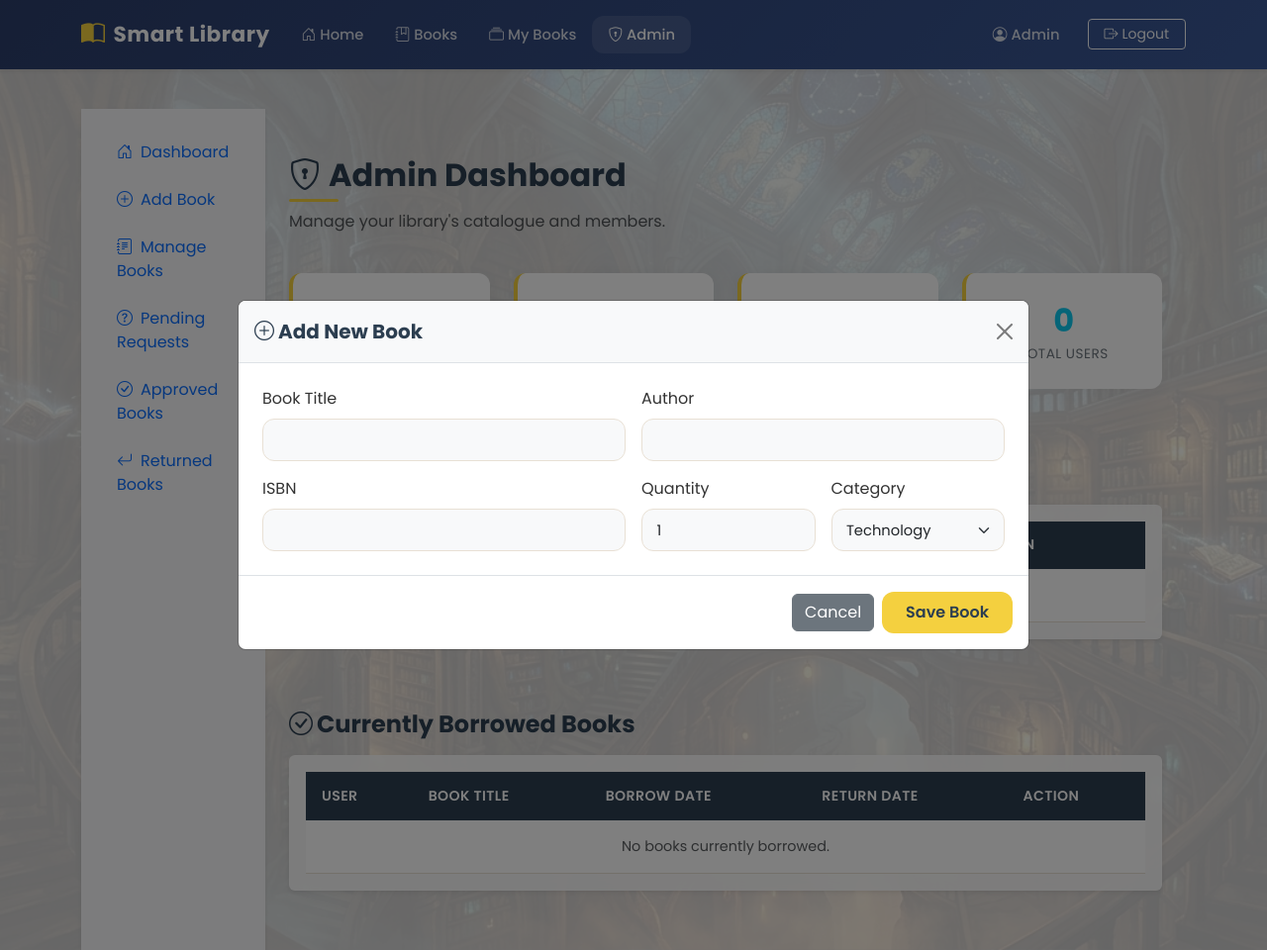
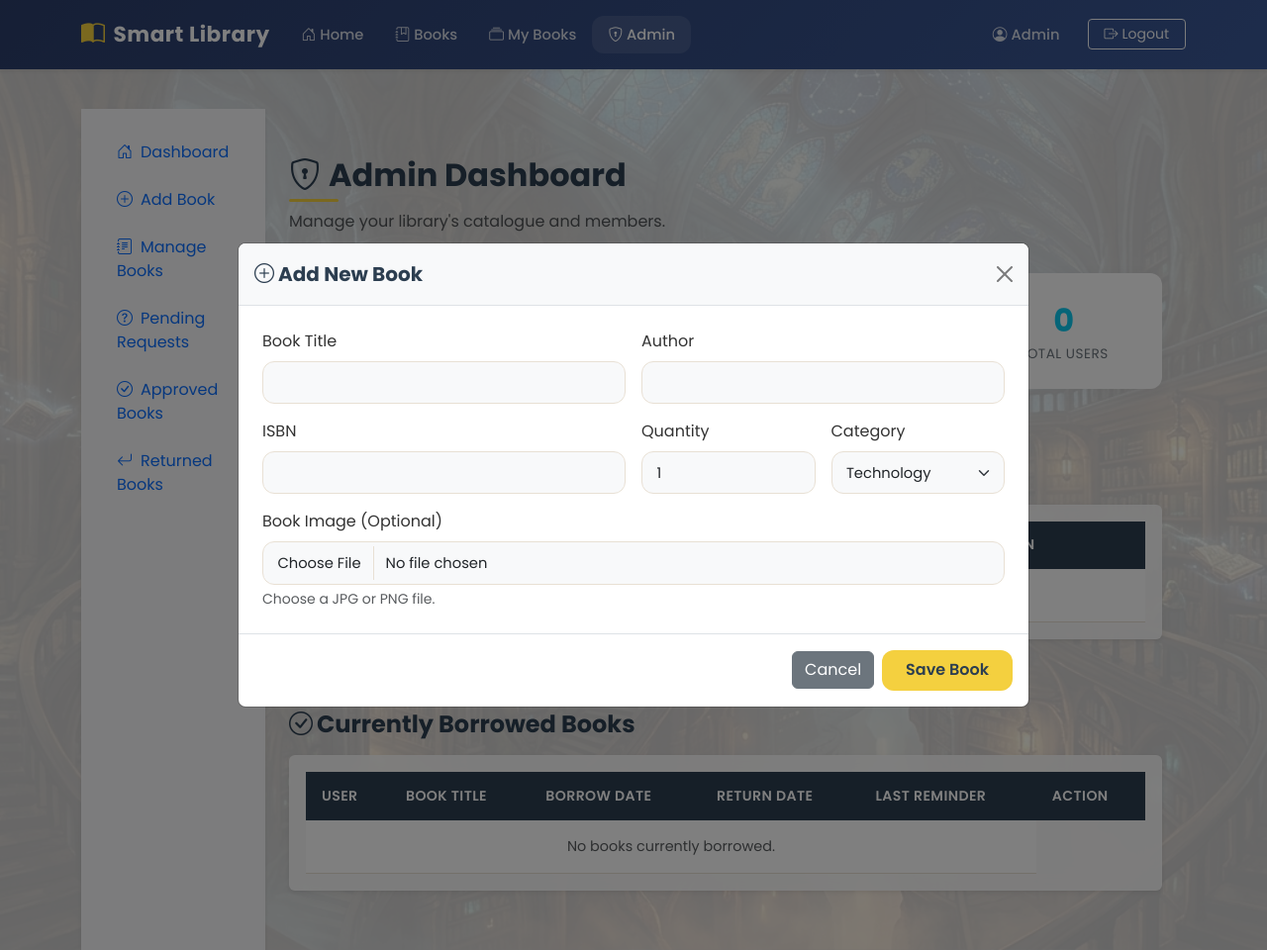
Before and after one commit to AdityaKarippadathUdai/Full-Stack-Project, a Flask app: page /admin/borrowed_books in a window 1280 px wide, after a click on "Add Book". Shown: the whole page at 99% size. Run offline with Flask 3, Linux system fonts and the light colour scheme; a user stored in the database is signed in; data comes from the database, SQL or seed files in the repository; data that the repository does not hold is empty; some libraries are stand-ins or nearby versions.

Commit message:
Added image part to book card so that when viewing books we can see the image for better visuals

```diff
--- a/forms.py
+++ b/forms.py
@@ -1,4 +1,5 @@
 from flask_wtf import FlaskForm
+from flask_wtf.file import FileField, FileAllowed
 from wtforms import StringField, PasswordField, SubmitField, IntegerField, SelectField
 from wtforms.validators import DataRequired, Length, Email, EqualTo, ValidationError
 from models import User, Book
@@ -43,6 +44,7 @@ class AddBookForm(FlaskForm):
         ('History', 'History')
     ], validators=[DataRequired()])
     quantity = IntegerField('Quantity', validators=[DataRequired()])
+    image = FileField('Book Image', validators=[FileAllowed(['jpg', 'png'])])
     submit = SubmitField('Add Book')
 
     def validate_isbn(self, isbn):
--- a/models.py
+++ b/models.py
@@ -25,6 +25,7 @@ class Book(db.Model):
     isbn = db.Column(db.String(20), unique=True, nullable=False)
     category = db.Column(db.String(50), nullable=False)
     quantity = db.Column(db.Integer, nullable=False, default=1)
+    image_file = db.Column(db.String(100), nullable=False, default='default.jpg')
 
     # Relationship with BorrowedBooks
     borrow_records = db.relationship('BorrowedBook', backref='book', lazy=True)
@@ -41,6 +42,7 @@ class BorrowedBook(db.Model):
     borrow_date = db.Column(db.DateTime, nullable=True)
     return_date = db.Column(db.DateTime, nullable=True)
     status = db.Column(db.String(20), nullable=False, default='pending') # 'pending', 'approved', 'rejected', 'returned'
+    last_reminder_at = db.Column(db.DateTime, nullable=True)
 
     def __repr__(self):
         return f"BorrowedBook(User ID: {self.user_id}, Book ID: {self.book_id}, Status: {self.status})"
--- a/routes.py
+++ b/routes.py
@@ -1,9 +1,11 @@
-from flask import render_template, url_for, flash, redirect, request, abort, Blueprint
+from flask import render_template, url_for, flash, redirect, request, abort, Blueprint, current_app
 from flask_login import login_user, current_user, logout_user, login_required
 from extensions import db, bcrypt, login_manager
 from models import User, Book, BorrowedBook
 from forms import RegisterForm, LoginForm, AddBookForm, BorrowBookForm
 from datetime import datetime, timedelta, timezone
+import os
+import secrets
 
 main = Blueprint('main', __name__)
 
@@ -201,7 +203,8 @@ def admin_dashboard():
                 "requested_at": record.requested_at.strftime('%Y-%m-%d %H:%M') if record.requested_at else 'N/A',
                 "borrow_date": record.borrow_date.strftime('%Y-%m-%d') if record.borrow_date else 'N/A',
                 "return_date": record.return_date.strftime('%Y-%m-%d') if record.return_date else 'N/A',
-                "status": record.status
+                "status": record.status,
+                "last_reminder_at": record.last_reminder_at.strftime('%Y-%m-%d %H:%M') if record.last_reminder_at else 'Never'
             })
 
     # We will need the AddBookForm to pass to template or we can just redirect to a separate add-book page.
@@ -216,17 +219,34 @@ def admin_dashboard():
                            total_users=total_users,
                            form=form)
 
+def save_picture(form_picture):
+    random_hex = secrets.token_hex(8)
+    _, f_ext = os.path.splitext(form_picture.filename)
+    picture_fn = random_hex + f_ext
+    picture_path = os.path.join(current_app.root_path, 'static/images', picture_fn)
+
+    # Ensure directory exists
+    os.makedirs(os.path.dirname(picture_path), exist_ok=True)
+
+    form_picture.save(picture_path)
+    return picture_fn
+
 @main.route("/admin/add_book", methods=['POST'])
 @login_required
 @admin_required
 def add_book():
     form = AddBookForm()
     if form.validate_on_submit():
+        image_file = 'default.jpg'
+        if form.image.data:
+            image_file = save_picture(form.image.data)
+
         book = Book(title=form.title.data,
                     author=form.author.data,
                     isbn=form.isbn.data,
                     category=form.category.data,
-                    quantity=form.quantity.data)
+                    quantity=form.quantity.data,
+                    image_file=image_file)
         db.session.add(book)
         db.session.commit()
         flash('Book added successfully!', 'success')
@@ -259,11 +279,22 @@ def remove_book(book_id):
 @admin_required
 def send_reminder(borrow_id):
     borrow_record = BorrowedBook.query.get_or_404(borrow_id)
+
+    if borrow_record.status != 'approved':
+        flash('Reminders can only be sent for approved books.', 'warning')
+        return redirect(url_for('main.admin_dashboard'))
+
     user = User.query.get(borrow_record.user_id)
     book = Book.query.get(borrow_record.book_id)
 
     if user and book:
-        # For this prototype we will just flash a message representing an email sent.
-        flash(f"Reminder email sent to {user.email} for '{book.title}'.", 'info')
+        # Update system state
+        borrow_record.last_reminder_at = datetime.now(timezone.utc)
+        db.session.commit()
+
+        # In a real app, this would send an email
+        flash(f"Reminder email sent to {user.email} for '{book.title}'.", 'success')
+    else:
+        flash("Could not send reminder. User or Book not found.", "danger")
 
     return redirect(url_for('main.admin_dashboard'))
--- a/templates/admin_dashboard.html
+++ b/templates/admin_dashboard.html
@@ -150,6 +150,7 @@
               <th>Book Title</th>
               <th>Borrow Date</th>
               <th>Return Date</th>
+              <th>Last Reminder</th>
               <th>Action</th>
             </tr>
           </thead>
@@ -163,6 +164,7 @@
                   <td>{{ record.book_title }}</td>
                   <td>{{ record.borrow_date }}</td>
                   <td>{{ record.return_date }}</td>
+                  <td><small class="text-muted">{{ record.last_reminder_at }}</small></td>
                   <td>
                     <a href="{{ url_for('main.return_book', borrow_id=record.id) }}" class="btn btn-sm btn-primary" onclick="return confirm('Mark this book as returned?');">
                       <i class="bi bi-arrow-return-left me-1"></i>Mark Returned
@@ -238,7 +240,7 @@
           <button type="button" class="btn-close" data-bs-dismiss="modal" aria-label="Close"></button>
         </div>
         <div class="modal-body p-4">
-          <form id="addBookForm" method="POST" action="{{ url_for('main.add_book') }}" novalidate>
+          <form id="addBookForm" method="POST" action="{{ url_for('main.add_book') }}" enctype="multipart/form-data" novalidate>
             {{ form.hidden_tag() }}
             <div class="row g-3">
               <div class="col-md-6">
@@ -260,6 +262,11 @@
               <div class="col-md-3">
                 <label for="bookCategory" class="form-label">Category</label>
                 {{ form.category(class="form-select", id="bookCategory") }}
+              </div>
+              <div class="col-md-12">
+                <label for="bookImage" class="form-label">Book Image (Optional)</label>
+                {{ form.image(class="form-control", id="bookImage") }}
+                <div class="form-text">Choose a JPG or PNG file.</div>
               </div>
             </div>
           </form>
--- a/templates/index.html
+++ b/templates/index.html
@@ -81,7 +81,11 @@
       <div class="col-sm-6 col-lg-4 col-xl-3">
         <div class="card book-card glass-card h-100 border-0 shadow-sm">
           <div class="book-cover position-relative">
-            <i class="bi bi-book"></i>
+            {% if book.image_file and book.image_file != 'default.jpg' %}
+              <img src="{{ url_for('static', filename='images/' + book.image_file) }}" class="card-img-top h-100 w-100 object-fit-cover" alt="{{ book.title }}">
+            {% else %}
+              <i class="bi bi-book"></i>
+            {% endif %}
             {% if book.quantity > 0 %}
               <span class="badge badge-available position-absolute top-0 end-0 m-3 rounded-pill px-3 py-2 shadow-sm">Available</span>
             {% else %}
```
Also changed, not shown: templates/books.html (+9 -5 lines), templates/dashboard.html (+6 -2 lines), update_schema.py (added, +60 -0 lines).
